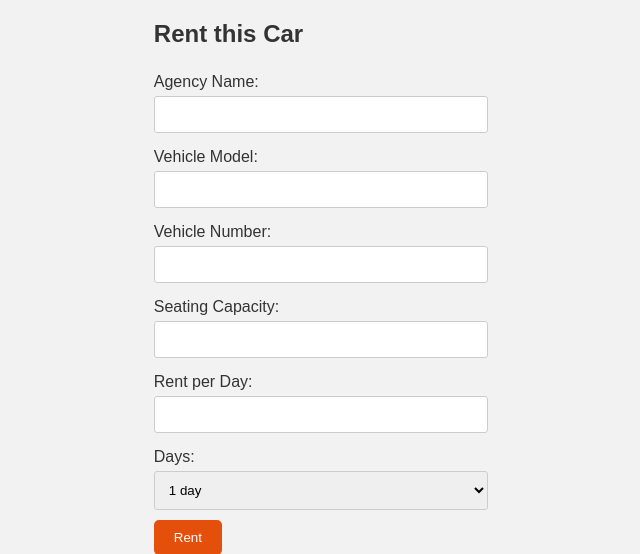
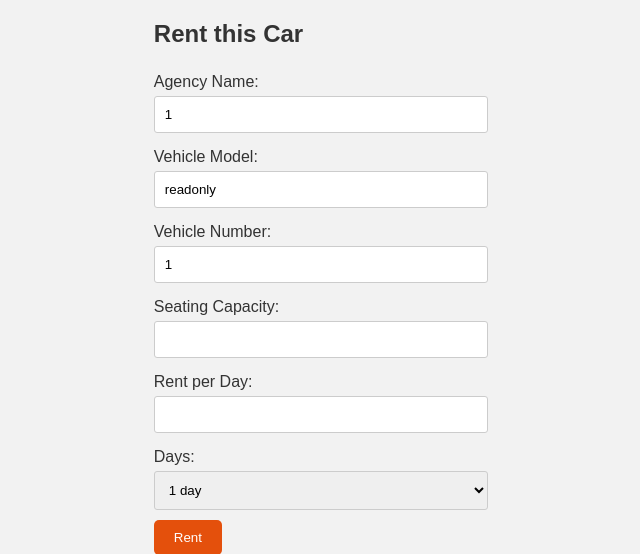
Before and after one commit to Pooja-Lohar25/carRental, a PHP site: page /cars/rent-car.php?number=1 in a window 1280 px wide. Shown: the part 203-757 px from the top of the page, without its empty margins (319-959 px from the left). Run offline with PHP 8.4, Linux system fonts and the light colour scheme; tables that the repository leaves empty or names only in its code hold one stand-in row (values such as "Sample post").

Commit message:
add rent car

```diff
--- a/cars/cars-booked.php
+++ b/cars/cars-booked.php
@@ -51,7 +51,7 @@ include('../navbar.php');
                             <div><?= $car['custid'] ?></div>
                         <?php else: ?>
                             <label for="booked">Booked from:</label>
-                            <div><?= $car['agencyid'] ?></div>
+                            <div><?= $car['agencyname'] ?></div>
                         <?php endif ?>
                     </div>
                 </div>
--- a/cars/rent-car.php
+++ b/cars/rent-car.php
@@ -1,5 +1,21 @@
 
 <?php
+
+$cars = [];
+include('../controllers/getcars.php');
+
+$allcars = [];
+while ($row = mysqli_fetch_assoc($cars)) {
+    $allcars[] = $row;
+}
+
+$vehicleNumber = $_GET['number'];
+
+$car = array_filter($allcars, function ($car) use ($vehicleNumber) {
+    return $car['number'] == $vehicleNumber;
+});
+$car = reset($car); //pointer reaches to first elem
+
 include('../navbar.php');
 ?>
 
@@ -14,23 +30,23 @@ include('../navbar.php');
             <form action="../controllers/rentcar.php" method="post">
                 <div class="input-group">
                     <label for="agency">Agency Name:</label>
-                    <input type="text" id="agency" name="agency"  readonly>
+                    <input type="text" id="agency" name="agency" value= <?=$vehicleNumber?> readonly>
                 </div>
                 <div class="input-group">
                     <label for="Car model">Vehicle Model:</label>
-                    <input type="text" id="model" name="model" readonly>
+                    <input type="text" id="model" name="model" value= <?=$car['model']?> readonly>
                 </div>
                 <div class="input-group">
                     <label for="number">Vehicle Number:</label>
-                    <input type="text" id="number" name="number" readonly>
+                    <input type="text" id="number" name="number" value= <?=$vehicleNumber?> readonly>
                 </div>
                 <div class="input-group">
                     <label for="capacity">Seating Capacity:</label>
-                    <input type="number" id="capacity" name="capacity" readonly>
+                    <input type="number" id="capacity" name="capacity" value= <?=$car['capacity']?> readonly>
                 </div>
                 <div class="input-group">
                     <label for="rent">Rent per Day:</label>
-                    <input type="number" id="rent" name="rent" readonly>
+                    <input type="number" id="rent" name="rent" value= <?=$car['rent']?> readonly>
                 </div>
                 <div class="input-group">
                     <label for="days">Days:</label>
```
